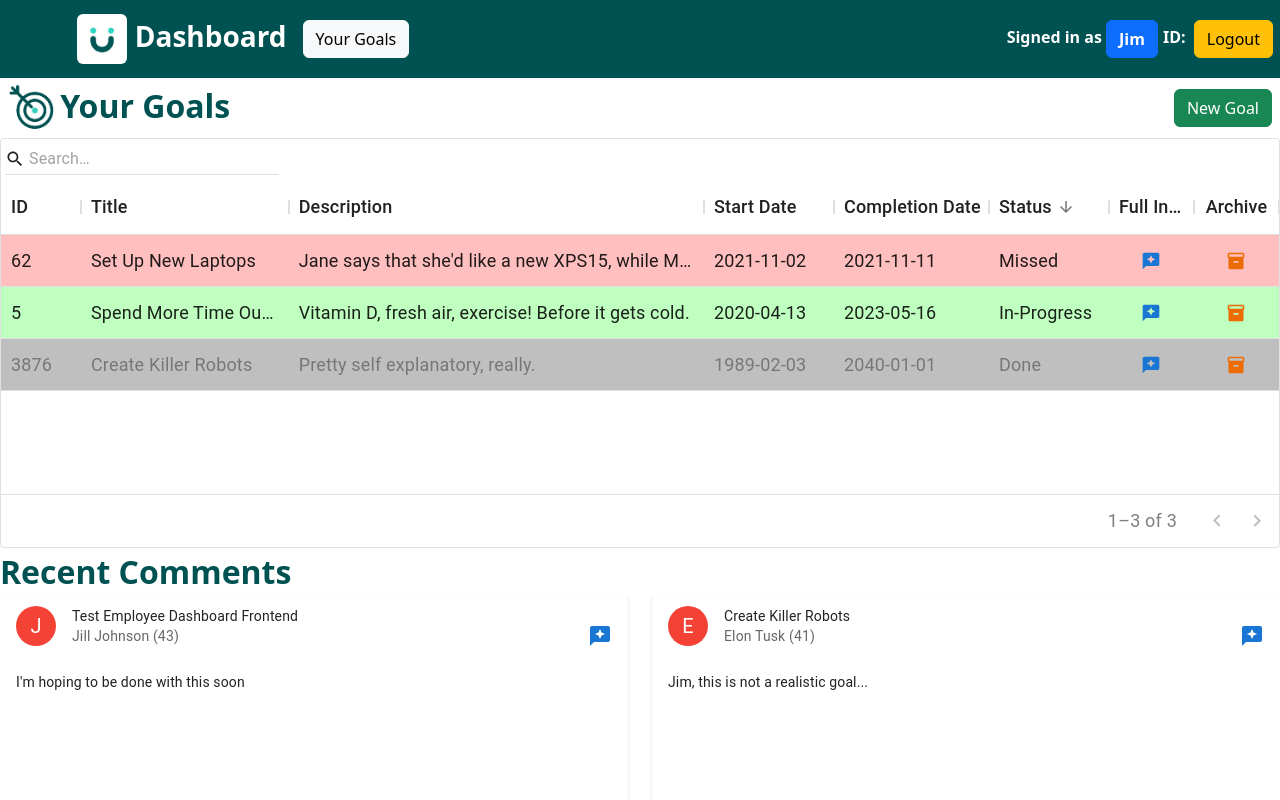
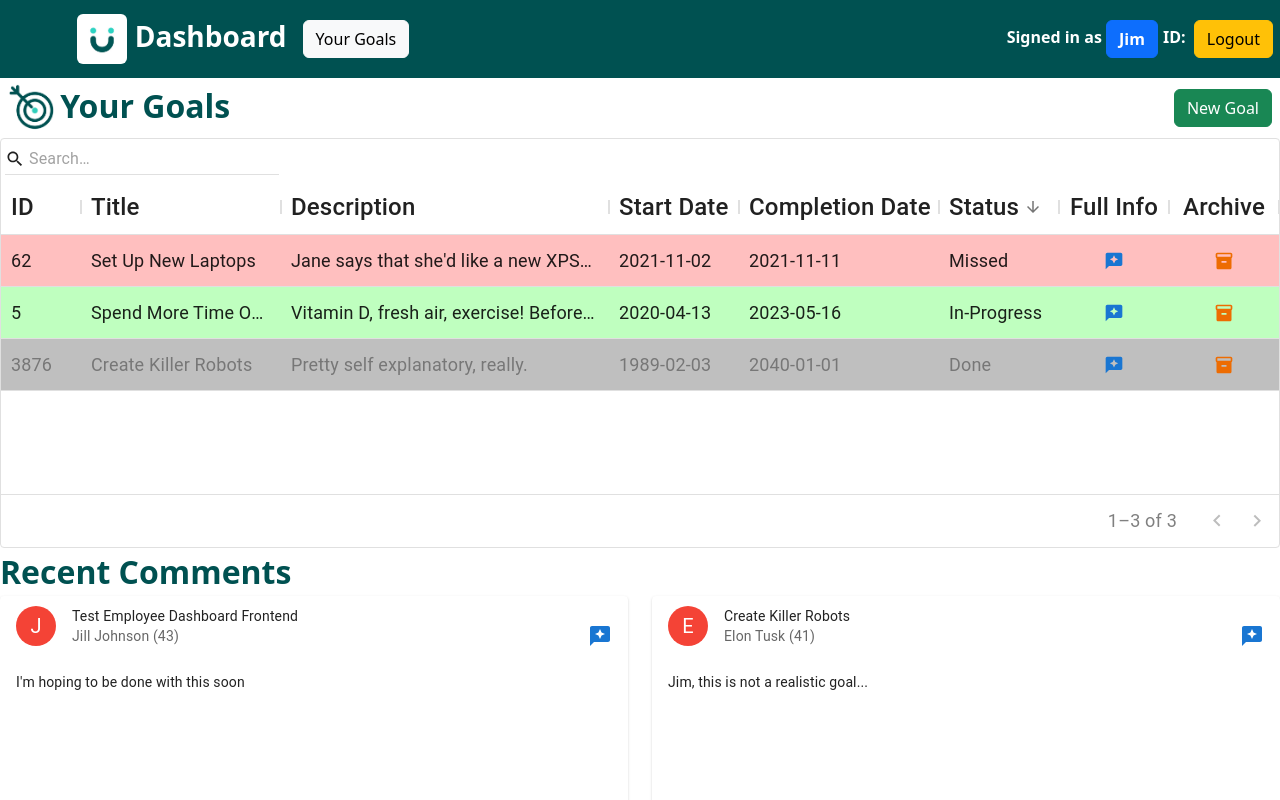
Before and after one commit to NicholasAnkiewicz/goalstool, a React (Create React App) app in the folder my-app/: page /dashboard in a window 1280 px wide. Shown: the top 800 px of the page. Built offline with nearby package versions, Linux system fonts and the light colour scheme.

Commit message:
Font size changes

```diff
--- a/my-app/src/pages/Dashboard.css
+++ b/my-app/src/pages/Dashboard.css
@@ -5,8 +5,11 @@
 #basic-nav-dropdown {
     color: white;
 }
+.MuiDataGrid-columnHeaderTitle, th.MuiTableCell-root {
+    font-size: x-large;
+}
 
-.MuiDataGrid-columnHeaderTitle, .MuiDataGrid-cellContent, th.MuiTableCell-root, td.MuiTableCell-root {
+.MuiDataGrid-cellContent, td.MuiTableCell-root {
     font-size: large;
 }
 
--- a/my-app/src/pages/Dashboard.js
+++ b/my-app/src/pages/Dashboard.js
@@ -103,7 +103,7 @@ function EmployeeDashboard(props) {
         Recent Comments
       <Row sx={{width: '100%'}}>
         {topComments.map((comment) => (
-          <Col sx={{height: "300px", width: "25%"}}>
+          <Col key={comment.eid} sx={{height: "300px", width: "25%"}}>
             {CommentCard(comment,getGoalByID,getUserByID,() => activateModal(getGoalByID(comment.gid))  )}
           </Col>
         ))}
@@ -167,6 +167,7 @@ function NewGoalModal(props) {
 
   return (
     <Modal
+      key={Modal.uid}
       {...props}
       onHide={onClose}
       size="lg"
@@ -800,7 +801,7 @@ export default function Dashboard() {
       headerName: 'Description',
       flex: 1,
       description: "More information about what the goal entails",
-      minWidth: 110,
+      minWidth: 100,
     },
 
     {
@@ -818,7 +819,7 @@ export default function Dashboard() {
       headerName: 'Completion Date',
       type: 'date',
       valueGetter: ({ value }) => value && new Date(value).toISOString().split("T")[0],
-      width: 155,
+      width: 200,
     },
 
     {
@@ -835,7 +836,7 @@ export default function Dashboard() {
       description: 'Click for Full Goal Information!',
       sortable: false,
       filterable: false,
-      width: 85,
+      width: 110,
 
       getActions: (params) => [
         <GridActionsCellItem icon={<ReviewsIcon color="primary" />}
@@ -853,7 +854,7 @@ export default function Dashboard() {
       description: 'Archive the goal!',
       sortable: false,
       filterable: false,
-      width: 85,
+      width: 110,
 
       getActions: (params) => [
 
```
